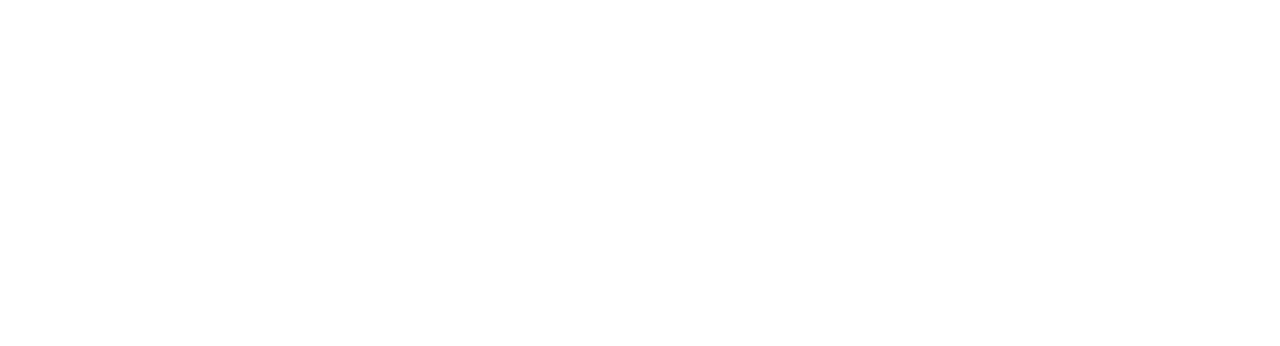
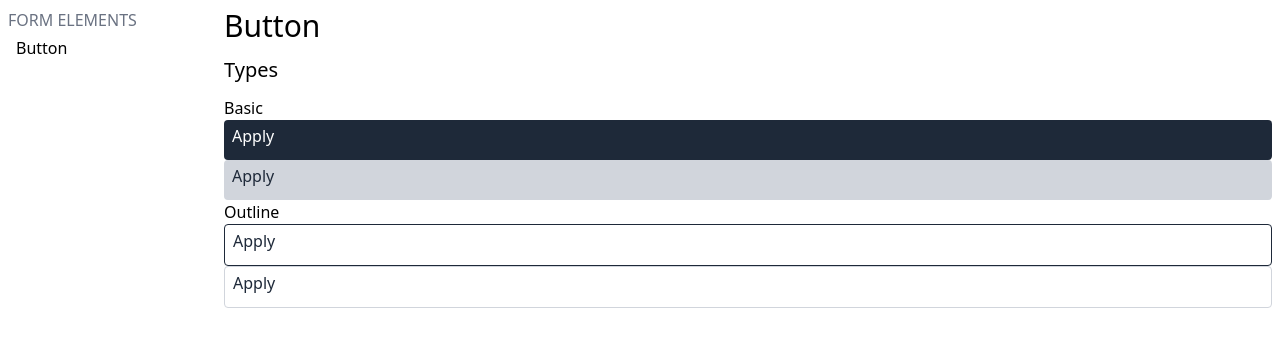
Before and after one commit to hydrotinker/ambrosy-ui, a Vue app: page / in a window 1280 px wide. Shown: the top 346 px of the page. Built offline with nearby package versions, Linux system fonts and the light colour scheme.

Commit message:
feat: Added rough concept of button

```diff
--- /dev/null
+++ b/src/components/Button.vue
@@ -0,0 +1,102 @@
+<script setup lang="ts">
+export type ButtonVariant = 'basic' | 'outline'
+export type ButtonType = 'primary' | 'secondary'
+export type ButtonSize = 'small' | 'medium' | 'large'
+export type ButtonRounded = 'none' | 'small' | 'medium' | 'large' | 'full'
+
+export interface ButtonProps {
+    variant?: ButtonVariant
+    type?: ButtonType
+    size?: ButtonSize
+    rounded?: ButtonRounded
+    label?: string
+}
+
+const props = withDefaults(defineProps<ButtonProps>(), {
+    variant: 'basic',
+    type: 'primary',
+    size: 'medium',
+    rounded: 'medium',
+    label: null
+})
+</script>
+<template>
+    <div
+        :class="[
+            'aui-button-container',
+            {'aui-button-basic': variant === 'basic'},
+            {'aui-button-outline': variant === 'outline'},
+            {'aui-button-primary': type === 'primary'},
+            {'aui-button-secondary': type === 'secondary'},
+            {'aui-button-rounded-none': rounded === 'none'},
+            {'aui-button-rounded-small': rounded === 'small'},
+            {'aui-button-rounded-medium': rounded === 'medium'},
+            {'aui-button-rounded-large': rounded === 'large'},
+            {'aui-button-rounded-full': rounded === 'full'},
+        ]">
+        <div
+            v-if="$slots['left']"
+            class="aui-button-left"
+        >
+            <slot name="left"/>
+        </div>
+        <div class="aui-button-center">
+            <template v-if="label">
+                {{ label }}
+            </template>
+            <template v-else>
+                <slot></slot>
+            </template>
+        </div>
+        <div class="aui-button-right">
+            <slot name="right"/>
+        </div>
+    </div>
+</template>
+<style scoped>
+@reference '../style.css'
+
+.aui-button-container {
+    @apply flex
+}
+
+.aui-button-left, .aui-button-center, .aui-button-right {
+    @apply px-2 py-1
+}
+
+.aui-button-basic.aui-button-primary {
+    @apply bg-gray-800 text-white
+}
+
+.aui-button-basic.aui-button-secondary {
+    @apply bg-gray-300 text-gray-800
+}
+
+.aui-button-outline.aui-button-primary {
+    @apply border border-gray-800 text-gray-800
+}
+
+.aui-button-outline.aui-button-secondary {
+    @apply border border-gray-300 text-gray-800
+}
+
+.aui-button-rounded-none {
+    @apply rounded-none
+}
+
+.aui-button-rounded-small {
+    @apply rounded-sm
+}
+
+.aui-button-rounded-medium {
+    @apply rounded
+}
+
+.aui-button-rounded-large {
+    @apply rounded-lg
+}
+
+.aui-button-rounded-full {
+    @apply rounded-full
+}
+</style>
--- a/src/storybook/Storybook.vue
+++ b/src/storybook/Storybook.vue
@@ -1,6 +1,41 @@
 <script setup lang="ts">
-
+import Button from "../components/Button.vue"
+import StorybookComponent from "./StorybookComponent.vue"
+import StorybookBlock from "./StorybookBlock.vue"
 </script>
 <template>
-
+    <div class="grid grid-cols-12 gap-4">
+        <div class="col-span-2">
+            <div class="p-2">
+                <div class="text-gray-500 uppercase">Form Elements</div>
+                <a class="block px-2 py-1" href="#button">Button</a>
+            </div>
+        </div>
+        <div class="col-span-10">
+            <div class="p-2">
+                <StorybookComponent name="Button" id="button">
+                    <StorybookBlock name="Types">
+                        <p>Basic</p>
+                        <Button
+                            label="Apply"
+                        />
+                        <Button
+                            label="Apply"
+                            type="secondary"
+                        />
+                        <p>Outline</p>
+                        <Button
+                            label="Apply"
+                            variant="outline"
+                        />
+                        <Button
+                            label="Apply"
+                            variant="outline"
+                            type="secondary"
+                        />
+                    </StorybookBlock>
+                </StorybookComponent>
+            </div>
+        </div>
+    </div>
 </template>
--- /dev/null
+++ b/src/storybook/StorybookBlock.vue
@@ -0,0 +1,13 @@
+<script setup lang="ts">
+interface BlockProps {
+    name: string
+}
+
+defineProps<BlockProps>()
+</script>
+<template>
+    <div class="mb-3 text-xl">{{ name }}</div>
+    <div>
+        <slot />
+    </div>
+</template>
--- /dev/null
+++ b/src/storybook/StorybookComponent.vue
@@ -0,0 +1,13 @@
+<script setup lang="ts">
+interface ComponentProps {
+    name: string
+}
+
+defineProps<ComponentProps>()
+</script>
+<template>
+    <div class="mb-4 last:mb-0 pb-4 border-b last:border-b-0 border-gray-200">
+        <div class="mb-3 text-3xl">{{ name }}</div>
+        <slot />
+    </div>
+</template>
```
